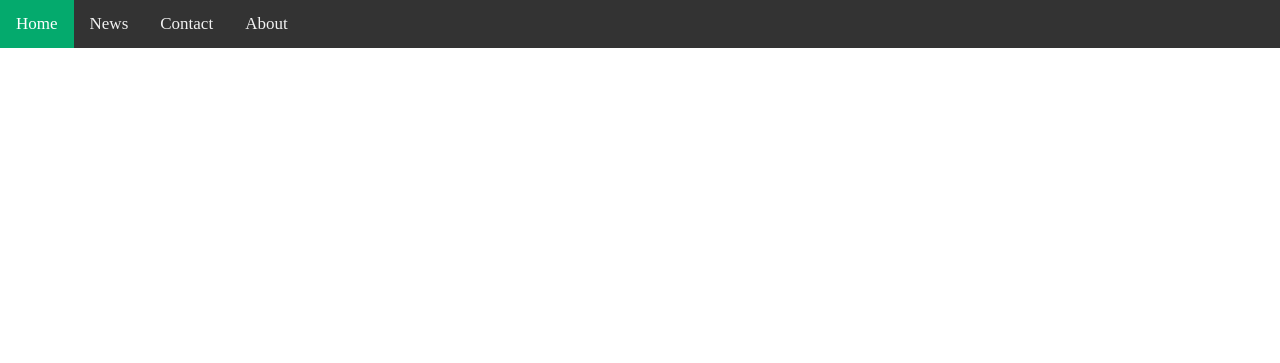
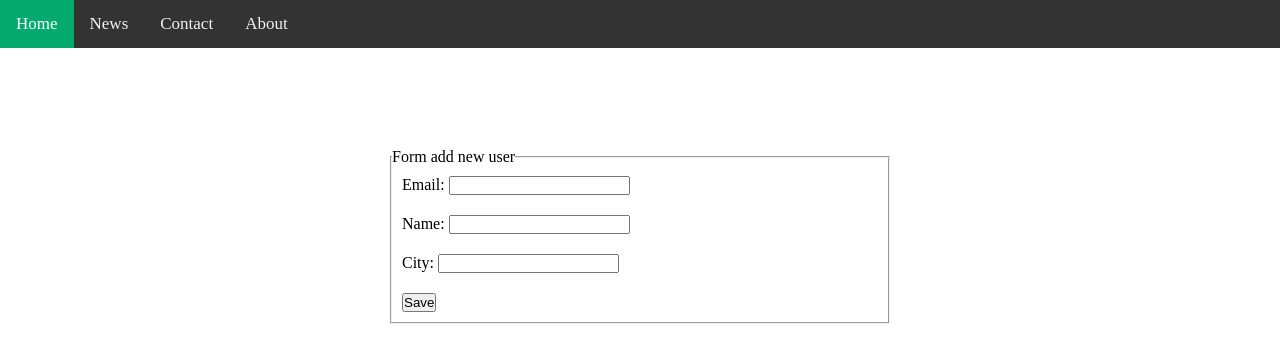
Before and after one commit to anhoang0611/Back-end-0, a Node server app: page / in a window 1280 px wide. Shown: the top 363 px of the page. Run offline with Node 20, Linux system fonts and the light colour scheme.

Commit message:
tao form

```diff
--- a/src/public/css/styles.css
+++ b/src/public/css/styles.css
@@ -34,3 +34,16 @@
     background-color: #04AA6D;
     color: white;
   }
+
+  .form-add-new{
+    width: 500px;
+    margin: 0 auto;
+    padding-top: 100px;
+  }
+  .input-group{
+    padding: 10px;
+  }
+  button{
+    margin: 10px;
+    cursor: pointer;
+  }
--- a/src/server.js
+++ b/src/server.js
@@ -20,7 +20,7 @@ app.use('/', webRoutes);
 connection.query(
     'SELECT * FROM Users u',
     function (err, results, fields) {
-        console.log(">>>results= ", results);
+        // console.log(">>>results= ", results);
 
     }
 )
--- a/src/views/home.ejs
+++ b/src/views/home.ejs
@@ -14,6 +14,29 @@
         <a href="#contact">Contact</a>
         <a href="#about">About</a>
     </div>
+
+    <div class="form-add-new">
+        <fieldset>
+            <legend>Form add new user</legend>
+
+            <div class="input-group">
+                <label>Email: </label>
+                <input type="text" />
+            </div>
+            <div class="input-group">
+                <label>Name: </label>
+                <input type="text" />
+            </div>
+            <div class="input-group">
+                <label>City: </label>
+                <input type="text" />
+            </div>
+            <div>
+                <button> Save </button>
+            </div>
+        </fieldset>
+    </div>
+
 </body>
 
 </html>
```
